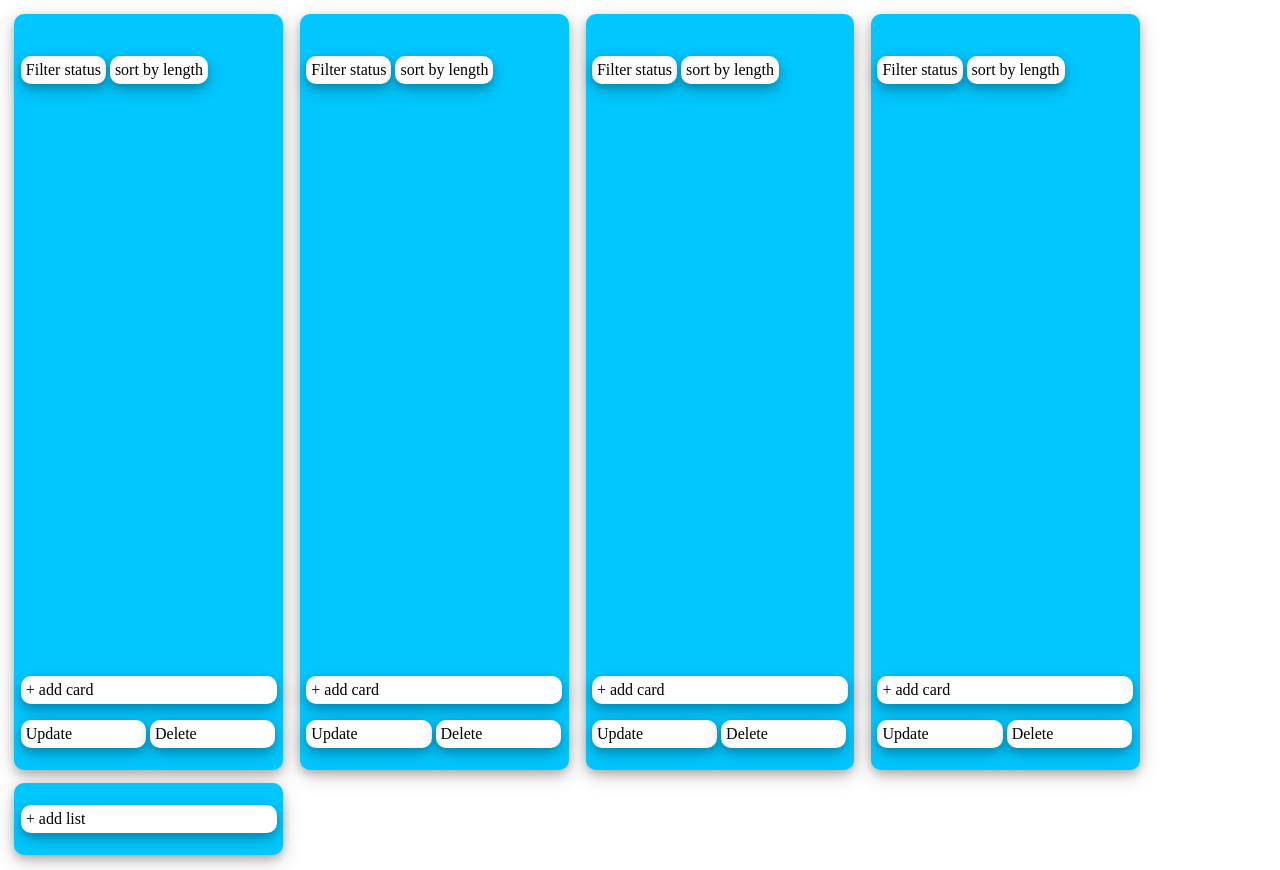
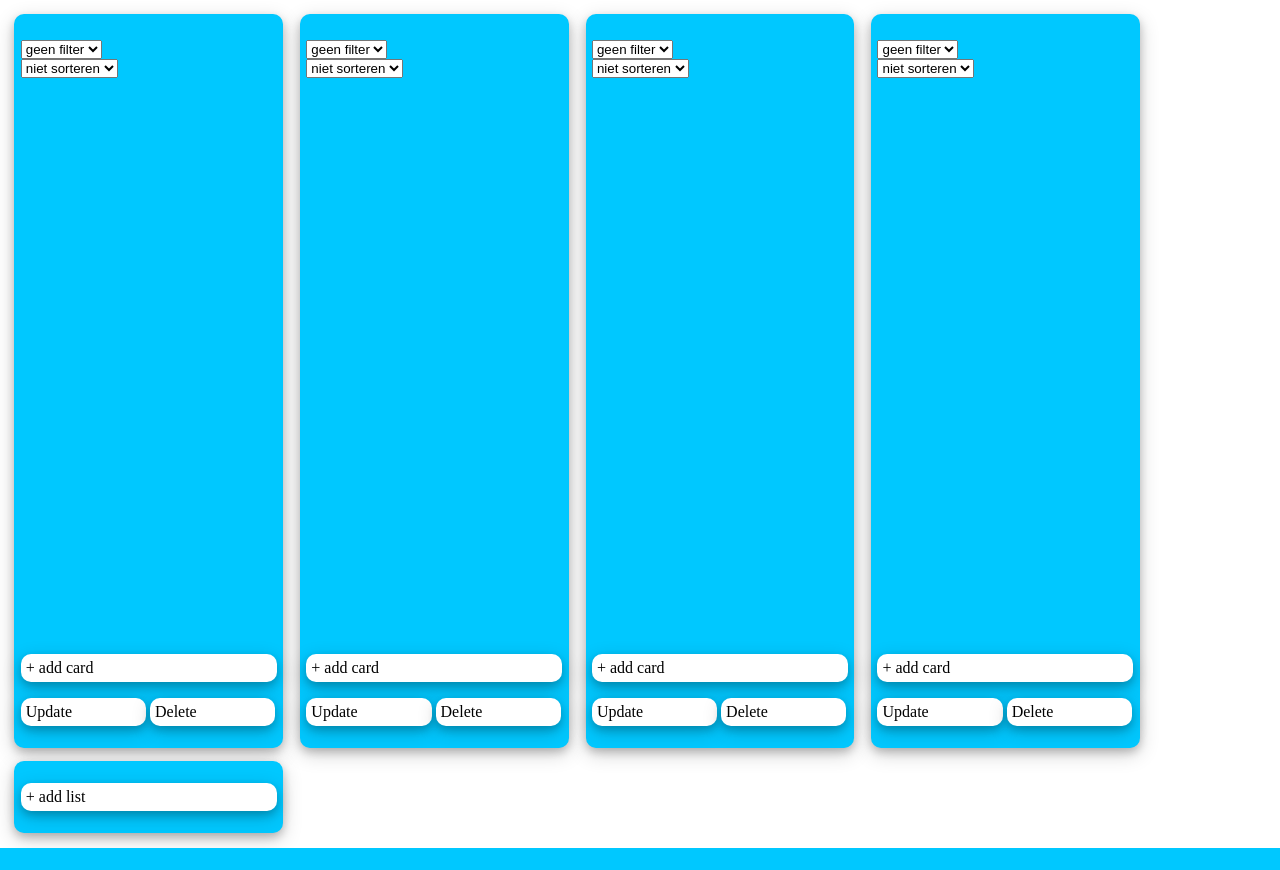
Before and after one commit to Pietto/challenge-to-do-list, a PHP site: page / in a window 1280 px wide. After the commit the page ends 848 px from the top, so only its background shows below. Run offline with PHP 8.4, Linux system fonts and the light colour scheme; data comes from the database, SQL or seed files in the repository; data that the repository does not hold is empty.

Commit message:
WIP filter by status

```diff
--- a/index.php
+++ b/index.php
@@ -20,33 +20,30 @@
 
 	?>
 
-	<div>
+	<div id='listsparent'>
 <?      foreach($lists as $list){ ?>
         	<div class='lists'>
 				<h3><?= $list['title']?></h3>
 
-				<div class="dropdown" id='status_dropdow'>
-					<p onclick="openStatusDropdown()" class="dropbtn">Filter status</p>
-					<div id="dropdown_content_status" class="dropdown-content">
-						<a href="#index.php">all</a>
-						<a href="#index.php?filter=todo">to do</a>
-						<a href="#index.php?filter=doing">doing</a>
-						<a href="#index.php?filter=done">done</a>
-					</div>
-				</div>
-				<div class="dropdown" id='length_dropdow'>
-					<p onclick="openLengthDropdown()" class="dropbtn">sort by length</p>
-					<div id="dropdown_content_length" class="dropdown-content">
-						<a href="#index.php?sort=timeCreated">by time created</a>
-						<a href="index.php?sort=short_long">short-long</a>
-						<a href="#index.php?sort=long_short">long-short</a>
-					</div>
-				</div>
+				<select onchange="filterStatus(this, <?= $list['id'] ?>);">
+					<option value="default">geen filter</option>
+					<option value="todo">to do</option>
+					<option value="doing">doing</option>
+					<option value="done">done</option>
+				</select>
 
+				<form action="/action_page.php">
+					<select onchange="this.form.submit()">
+						<option value="default">niet sorteren</option>
+						<option value="default">to do</option>
+						<option value="short_long">doing</option>
+						<option value="long_short">done</option>
+					</select>
+				</form>
 
         	    <div class='cards'>
 <?      	    foreach($cards as $card){ ?>
-        	    	<div id='card'>
+        	    	<div id='card_<?= $card['status'] ?>'>
 <?      	        	if ($card['list_id'] == $list['id']){ ?>
 							<p class='card' id="<?= $card['status'] ?>" onclick="updateCardForm(<?= $card['id'] ?>,'<?= $card['name'] ?>','<?= $card['description'] ?>','<?= $card['status'] ?>',<?= $card['length'] ?>,<?= $card['list_id'] ?>)"><?= $card['name'] ?></p>
 							<a href="database/cards/card_delete.php?id=<?= $card['id']?>"><img class='trash' src='img/pictograms/trash.svg' onclick='return confirm("are you sure")'></a>
@@ -91,7 +88,7 @@
                 <h3>Create Card</h3>
                 <input minlength="2" maxlength="25" type='text' name='name' placeholder='name'/><br>
                 <input minlength="2" maxlength="99" type='text' name='description' placeholder = 'description' /><br>
-				<input max="3600" type='number' name='length' value='' placeholder='time length (minutes)'/><br>
+				<input min="1" max="3600" type='number' name='length' value='1' placeholder='time length (minutes)'/><br>
 				<select name='status' id='status'>
 					<option value='todo'>to do</option>
 					<option value='doing'>doing</option>
@@ -109,7 +106,7 @@
                 <h3>update Card</h3>
                 <input minlength="2" maxlength="25" id='update_name_input' type='text' name='name' placeholder='name'/><br>
                 <input minlength="2" maxlength="99" id='update_description_input' type='text' name='description' placeholder = 'description' /><br>
-				<input id='update_length_input' type='number' name='length' placeholder='time length (minutes)'/><br>
+				<input min="1" max="3600" id='update_length_input' type='number' name='length' placeholder='time length (minutes)'/><br>
 				<select id='update_status' name='update_status'>
 					<option value='todo'>to do</option>
 					<option value='doing'>doing</option>
--- a/script/script.js
+++ b/script/script.js
@@ -1,3 +1,7 @@
+var todo = document.getElementById('card_todo');
+var doing = document.getElementById('card_doing');
+var done = document.getElementById('card_done');
+
 function createListForm() {
     list_overlay.style.display = 'block';
     setTimeout(function(){document.getElementById('list_overlay').style.opacity = '1';},1);
@@ -95,3 +99,31 @@ function openLengthDropdown() {
 		}
 	}
 }
+
+function filterStatus(status, listId){
+    switch(status.value){
+        case 'todo':
+            todo.style.display = 'grid';
+            doing.style.display = 'none';
+            done.style.display = 'none';
+        break;
+        case 'doing':
+            todo.style.display = 'none';
+            doing.style.display = 'grid';
+            done.style.display = 'none';
+        break;
+        case 'done':
+            todo.style.display = 'none';
+            doing.style.display = 'none';
+            done.style.display = 'grid';
+        break;
+        case 'default':
+            todo.style.display = 'grid';
+            doing.style.display = 'grid';
+            done.style.display = 'grid';
+        default:
+            todo.style.display = 'grid';
+            doing.style.display = 'grid';
+            done.style.display = 'grid';
+    }
+}
--- a/styles/index.css
+++ b/styles/index.css
@@ -227,7 +227,7 @@ a{
 	background: rgb(166, 219, 255);
 }
 
-#card p{
+#card_todo p, #card_doing p, #card_done p,{
 	background: linear-gradient(
     to right,
     white 0%,
@@ -276,7 +276,7 @@ a{
 	margin: 0 auto;
 }
 
-#card{
+#card_todo, #card_doing, #card_done{
 	display: grid;
 }
 
@@ -286,10 +286,10 @@ a{
 	grid-row: 1;
 }
 
-#card form{
+#card_todo form, #card_doing form, #card_done form{
 	margin: 0 auto;
 }
-#card a{
+#card_todo a, #card_doing a, #card_done a{
 	grid-column: 6/7;
 	grid-row: 1;
 	margin: 0 auto;
@@ -346,3 +346,8 @@ a{
 .show {
 	display: block;
 }
+
+.listsparent{
+    overflow:scroll;
+	white-space: nowrap;
+}
```
